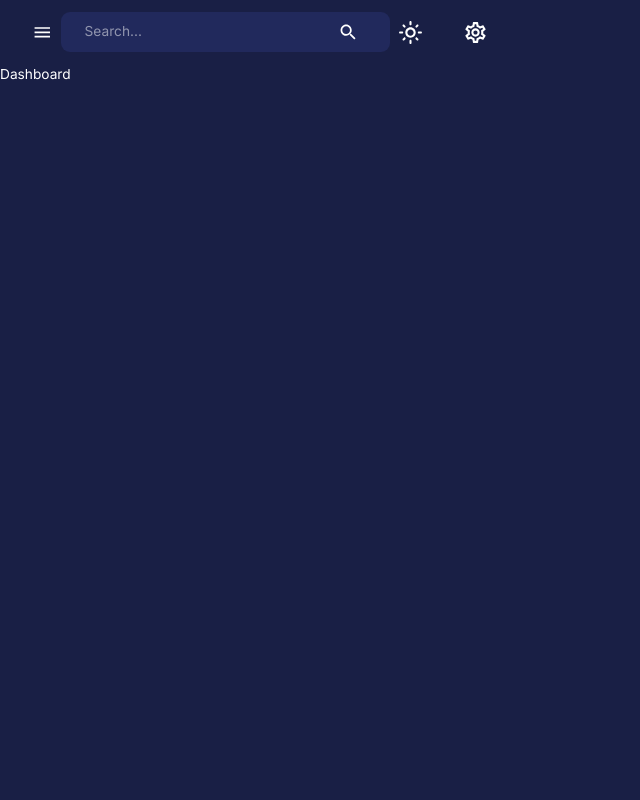
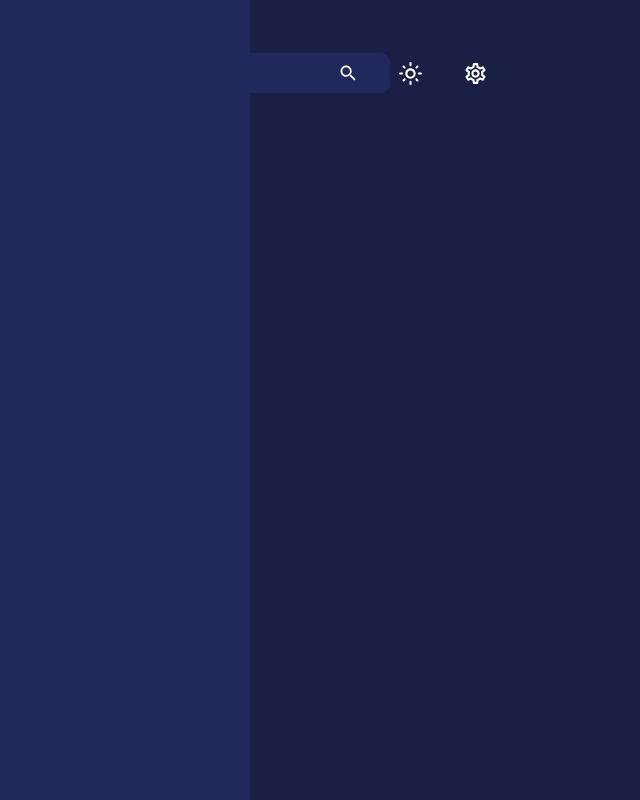
Before and after one commit to Dedition/pos-system, a React (Create React App) app in the folder frontend/: page /dashboard in a window 1280 px wide. Shown: the whole page, without its empty margins (0-640 px from the left). Built offline with nearby package versions, Linux system fonts and the light colour scheme; a web font is replaced by a local one.

Commit message:
Got sidebar to render

```diff
--- a/frontend/src/components/SidebarPage/Sidebar.jsx
+++ b/frontend/src/components/SidebarPage/Sidebar.jsx
@@ -34,8 +34,27 @@ const Sidebar = ({
 
     return (
         <Box component="nav">
+            [isSideBarOpen && (
+            <Drawer
+                open={isSideBarOpen}
+                onClose={() => setIsSideBarOpen(false)}
+                variant={isNonMobile ? "persistent" : "temporary"}
+                anchor="left"
+                sx={{
+                    width: drawerWidth,
+                    "& .MuiDrawer-paper": {
+                        color: theme.palette.secondary[200],
+                        backgroundColor: theme.palette.background.alt,
+                        boxSizing: "border-box",
+                        borderWidth: isNonMobile ? 0 : "2px",
+                        width: drawerWidth
+                    }
+                }}
+            >
 
-        </Box>
+            </Drawer>
+            )]
+        </Box >
     )
 }
 
```
